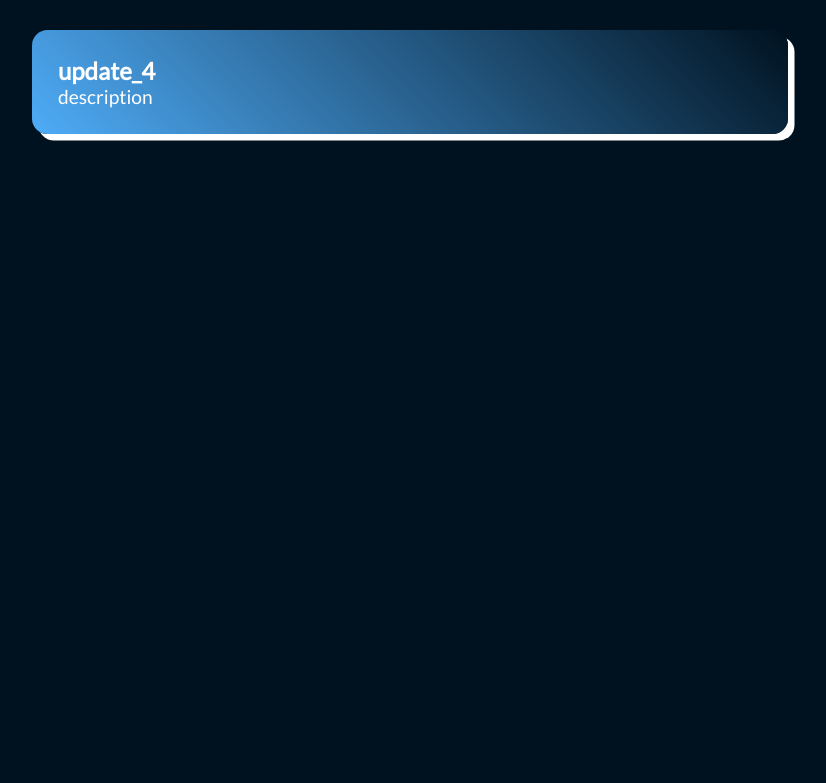
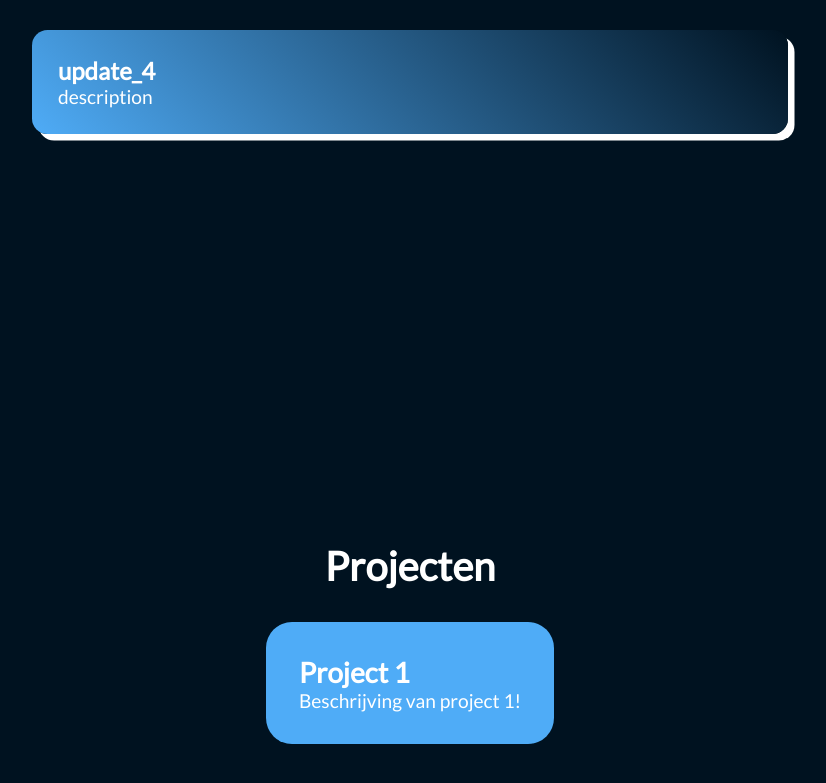
Before and after one commit to martijnschermers/personal-portfolio, a Svelte app in the folder martoen.nl/: page / in a window 1280 px wide. Shown: the part 1357-2140 px from the top of the page, without its empty margins (230-1056 px from the left). Before the commit the page ends 1600 px from the top, so only its background shows below. Built offline with nearby package versions, Linux system fonts and the light colour scheme; no server answers.

Commit message:
Added Projects section

```diff
--- a/martoen.nl/src/Projecten.svelte
+++ b/martoen.nl/src/Projecten.svelte
@@ -0,0 +1,38 @@
+<script>
+
+</script>
+
+<div id="projects" class="projects container">
+    <h1>Projecten</h1>
+    <div class="project-card">
+        <h2>Project 1</h2>
+        <p>Beschrijving van project 1!</p>
+
+    </div>
+</div>
+
+<style>
+    .projects {
+        flex-direction: column;
+    }
+
+    h1 {
+        font-size: 2.5rem;
+    }
+
+    h2 {
+        font-size: 1.75rem;
+    }
+
+    p {
+        font-size: 1.2rem;
+    }
+
+    .project-card {
+        padding: 2.5em;
+        background-color: var(--primary);
+        border-radius: 2em;
+        margin-top: 2.5em;
+        transform-style: preserve-3d;
+    }
+</style>
```
